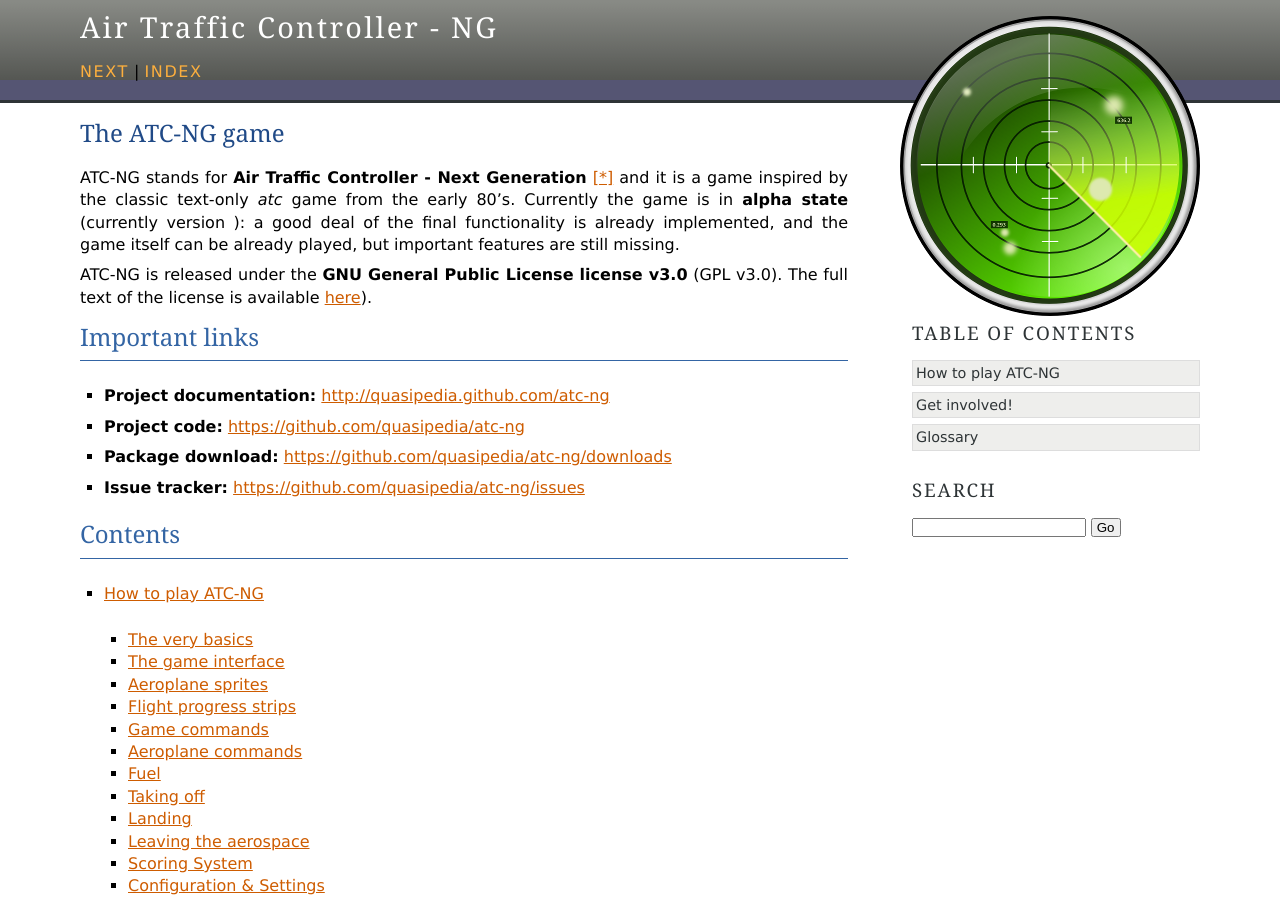
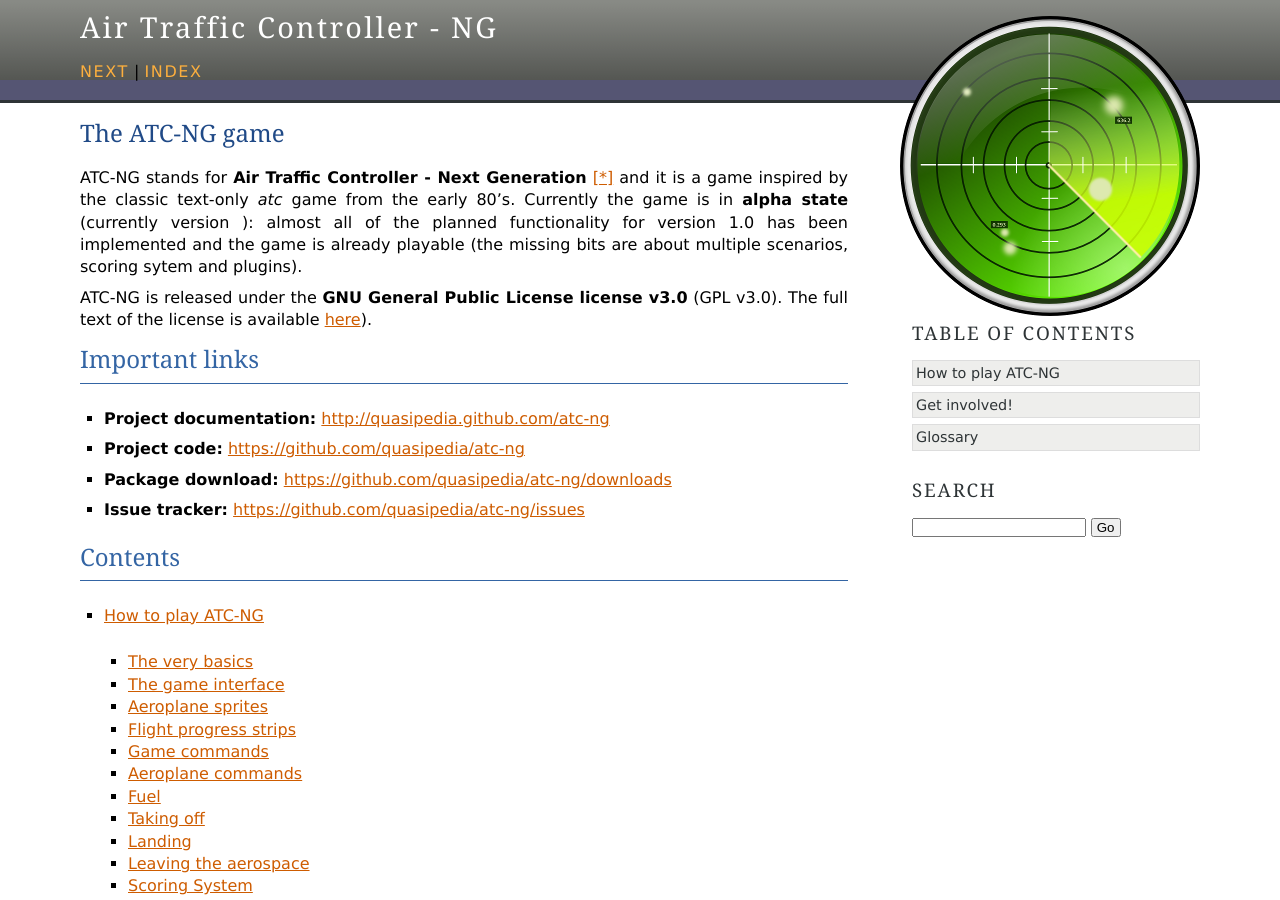
Before and after one commit to quasipedia/atc-ng, a Sphinx documentation site: the page built from docs/index.rst, in a window 1280 px wide and 900 px high. Built offline with Sphinx 7.4.7, drawn with Linux system fonts in a browser that asks for light colours; formulas are drawn with MathJax 3.

Commit message:
Modified front page description of alpha stage.

```diff
--- a/docs/index.rst
+++ b/docs/index.rst
@@ -2,9 +2,10 @@ The ATC-NG game
 ===============
 ATC-NG stands for **Air Traffic Controller - Next Generation** [*]_ and it is
 a game inspired by the classic text-only *atc* game from the early 80's.
-Currently the game is in **alpha state** (currently version |version|): a good
-deal of the final functionality is already implemented, and the game itself can
-be already played, but important features are still missing.
+Currently the game is in **alpha state** (currently version |version|): almost
+all of the planned functionality for version 1.0 has been implemented and the
+game is already playable (the missing bits are about multiple scenarios, scoring
+sytem and plugins).
 
 ATC-NG is released under the **GNU General Public License license v3.0** (GPL
 v3.0). The full text of the license is available here_).
```
